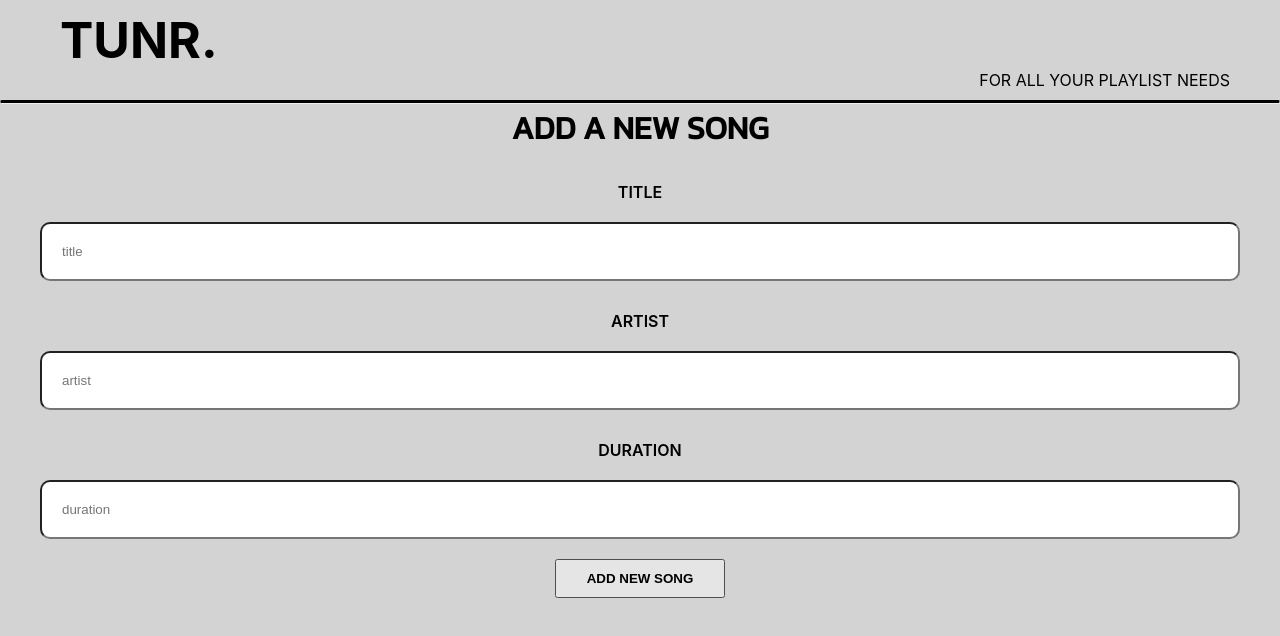
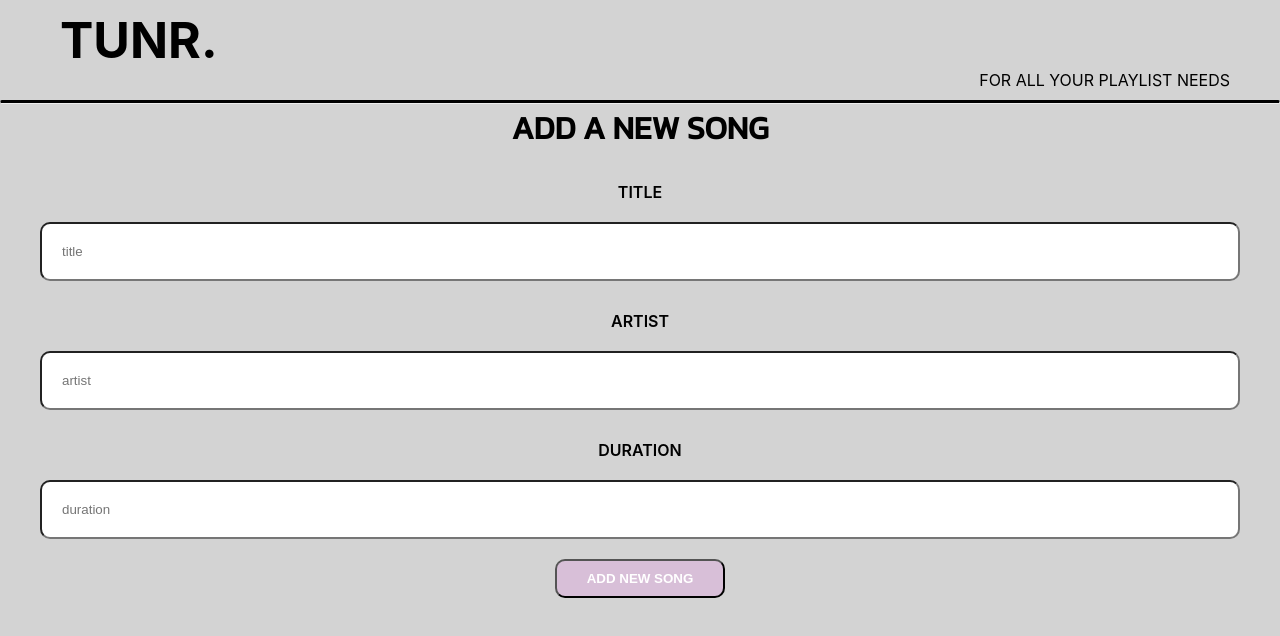
Before and after one commit to meqdadslh/tunr-frontend, a React (Create React App) app: page / in a window 1280 px wide. In both pictures the pointer is over the button "ADD NEW SONG". Shown: the top 636 px of the page. Built offline with nearby package versions, Linux system fonts and the light colour scheme; no server answers.

Commit message:
added last changes in styling

```diff
--- a/src/App.css
+++ b/src/App.css
@@ -60,5 +60,9 @@ section {
 button {
   margin-top: 20px;
   padding: 10px 30px;
-
+  border-radius: 10px;
 }
+button:hover{
+  background-color: thistle;
+  color: white;
+}
```
